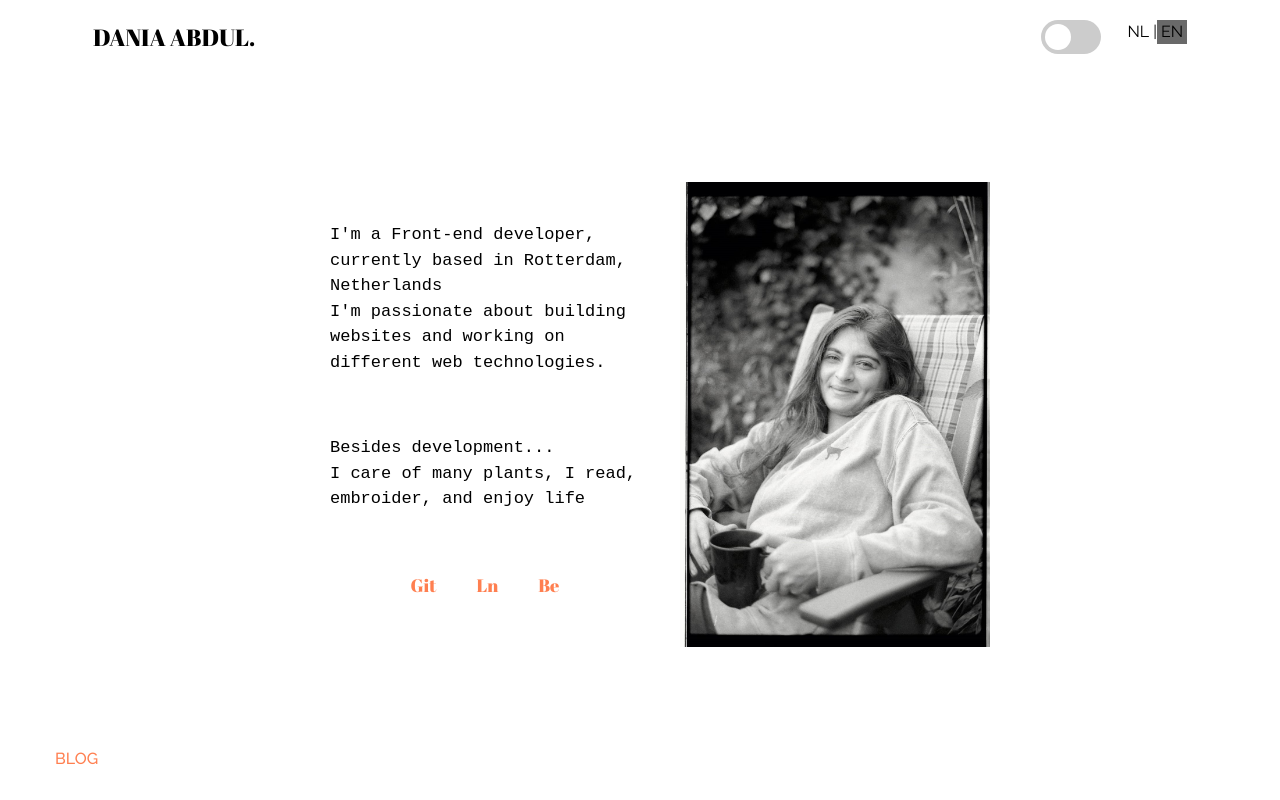
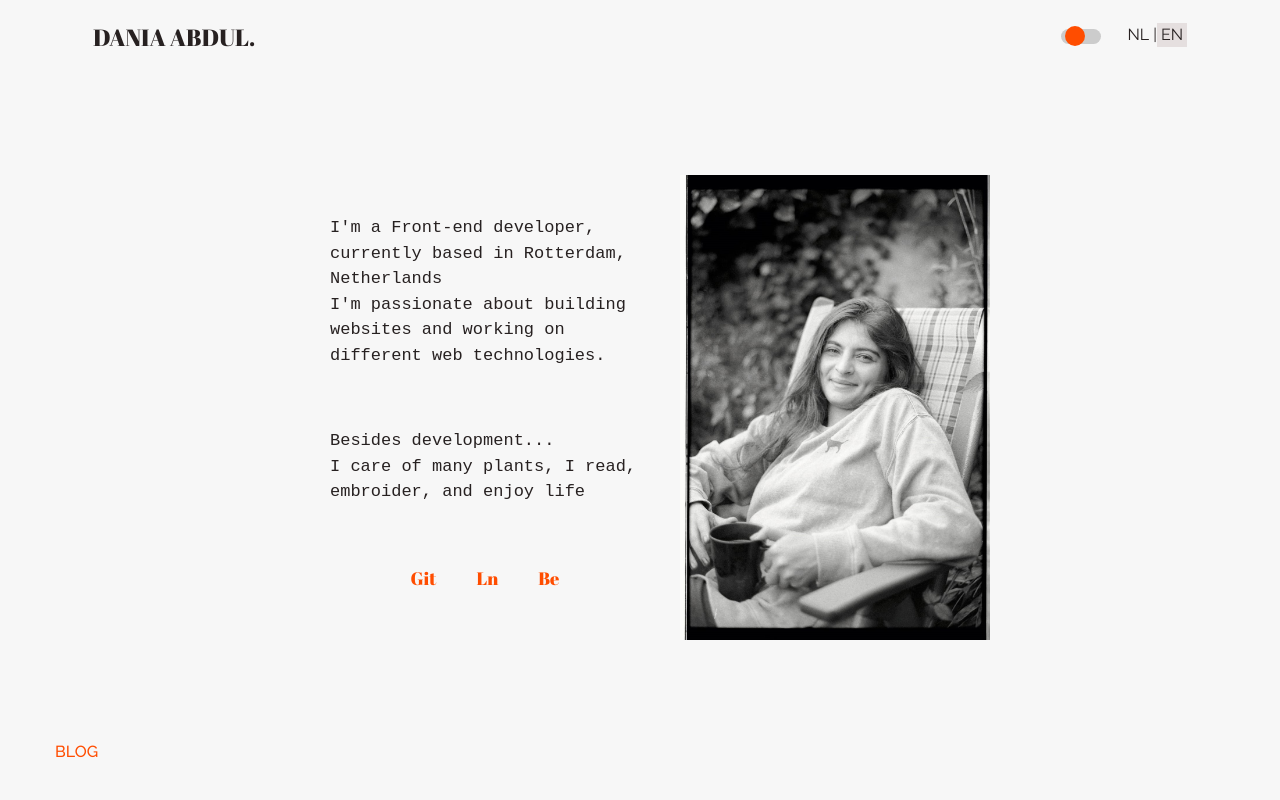
Before and after one commit to Dania-abdul/dania, a React (Create React App) app in the folder portfolio/: page / in a window 1280 px wide. Shown: the top 800 px of the page. Built offline with nearby package versions, Linux system fonts and the light colour scheme; a web font is replaced by a local one; what office-ui-fabric-react would draw is missing.

Commit message:
Fix theme colors

```diff
--- a/portfolio/src/assets/stylesheets/objects/blog/cards.scss
+++ b/portfolio/src/assets/stylesheets/objects/blog/cards.scss
@@ -1,6 +1,10 @@
 
 //----- BLOG | CARDS
 
+.card-vertical__inner,
+.card-horizontal__inner  {
+    background: $color-secondary;
+}
 
 .card__tools {
     justify-content: space-between;
@@ -8,6 +12,9 @@
     margin: 12px;
 }
 
+.tools__icon {
+    color: $color-primary;
+}
 .icon--more {
     margin: 0;
 }
--- a/portfolio/src/assets/stylesheets/objects/blog/modal.scss
+++ b/portfolio/src/assets/stylesheets/objects/blog/modal.scss
@@ -59,7 +59,7 @@
     text-align: right;
 }
 
-.modal__btn-more {
+.modal__btn {
     border: none;
     color: $color-primary;
     transition: all 0.5s;
--- a/portfolio/src/assets/stylesheets/objects/footer.scss
+++ b/portfolio/src/assets/stylesheets/objects/footer.scss
@@ -8,7 +8,7 @@
 }
 
 .footer__inner {
-    border-top: 1px solid #000;
+    border-top: 1px solid var(--accent-color);
     padding-top: 120px;
     padding-bottom: 120px;
 }
--- a/portfolio/src/assets/stylesheets/objects/header.scss
+++ b/portfolio/src/assets/stylesheets/objects/header.scss
@@ -25,14 +25,21 @@
 }
 
 .header__nav {
+    display: flex;
     align-self: center;
 }
-.header__name {
+.header__name,
+.header__link {
     color: var(--text-color);
     @include fluid-sizing(320px, 1440px, 20px,24px, 'font-size') ;
     font-family: $font--abril;
     text-transform: uppercase;
     padding-left: 23px;
+
+    &:hover {
+        color: var(--link-color);
+    }
+
 }
 
 
@@ -95,19 +102,19 @@ button[class^="language-switch__button--"] {
 
 
 .language-switch__button--en {
-    box-shadow: inset 0 0 0 $color-gray--dark;
+    box-shadow: inset 0 0 0 var(--accent-color);
 
     &:hover,
     &:focus,
     &:active {
-        box-shadow: inset 10em 0 0 $color-gray--dark;
+        box-shadow: inset 10em 0 0 var(--accent-color);
         color: var(--text-color);
 
     }
 }
 
 .language-switch__button--en--active {
-    background: $color-gray--dark;
+    background: var(--accent-color);
     color: var(--text-color);
 }
 
@@ -115,10 +122,12 @@ button[class^="language-switch__button--"] {
 
 /////
 .switch {
-  position: relative;
-  display: inline-block;
-  width: 60px;
-  height: 34px;
+    position: relative;
+    display: inline-block;
+    width: 40px;
+    height: 15px;
+    margin-top: 6px;
+    margin-bottom: 0;
 }
 
 .switch input {
@@ -142,17 +151,18 @@ button[class^="language-switch__button--"] {
 .slider:before {
   position: absolute;
   content: "";
-  height: 26px;
-  width: 26px;
+  height: 20px;
+  width: 20px;
   left: 4px;
-  bottom: 4px;
-  background-color: white;
+  top: 50%;
+  transform: translateY(-50%);
+  background-color: var(--link-color);
   -webkit-transition: .4s;
   transition: .4s;
 }
 
 input:checked+.slider {
-  background-color: #2196F3;
+  background-color: var(--accent-color);
 }
 
 input:focus+.slider {
@@ -160,9 +170,9 @@ input:focus+.slider {
 }
 
 input:checked+.slider:before {
-  -webkit-transform: translateX(26px);
-  -ms-transform: translateX(26px);
-  transform: translateX(26px);
+  -webkit-transform: translateX(11px)translatey(-50%);
+  -ms-transform: translateX(11px)translatey(-50%);
+  transform: translateX(11px)translatey(-50%);
 }
 
 /* Rounded sliders */
--- a/portfolio/src/assets/stylesheets/pages/blog.scss
+++ b/portfolio/src/assets/stylesheets/pages/blog.scss
@@ -23,13 +23,26 @@
     @media only screen and (min-width:768px){
         flex: 1 auto;
         padding-right:40px;
+        margin-top: 36px;
         max-width: calc(100% - 124px);
+    }
+    .content-62 {
+        color: var(--text-color);
+        background: var(--background-color);
+    }
+    .root-61 {
+        &:before {
+            background-color: var(--accent-color);;
+        }
     }
 
 }
 
 .blog-contnt--right {
-
+    margin-bottom: 52px;
+    @media only screen and (min-width:768px) {
+        margin-bottom: 0;
+    }
     button.ms-Button {
         padding-left: 10px;
     }
@@ -43,3 +56,17 @@
 .ms-Nav-group {
     min-width: 124px;
 }
+
+.nav-category {
+    .ms-Nav-chevronButton {
+        color: var(--text-color);
+        background-color: var(--accent-color);
+    }
+    .ms-Nav-link
+     {
+        color: var(--text-color);
+    }
+    .ms-Nav-compositeLink:hover .link-110 {
+        background-color: var(--accent-color);
+    }
+}
--- a/portfolio/src/assets/stylesheets/pages/homepage.scss
+++ b/portfolio/src/assets/stylesheets/pages/homepage.scss
@@ -179,7 +179,7 @@
 	height: 1px;
 	box-shadow: 0 1px rgba(255,255,255,0.6);
 	margin-top: -0.7em;
-	background: #000;
+	background: var(--accent-color);
 	transform-origin: center left;
 	animation: strikethrough 1s 0.5s cubic-bezier(.55, 0, .1, 1) 1;
 	transition: transform 0.5s cubic-bezier(.55, 0, .1, 1);
--- a/portfolio/src/assets/stylesheets/settings.scss
+++ b/portfolio/src/assets/stylesheets/settings.scss
@@ -2,10 +2,10 @@
 //Colors -- light mood
 //=======================
 
-$color-link: orange;
+$color-link: #ff4d00;
 
-$color-primary: darkorchid;
-$color-secondary : antiquewhite;
+$color-primary: #272121;
+$color-secondary : #f7f7f7;
 
 $color-gray--dark:#696969;
 $color-gray--light: rgba( $color-gray--dark, 0.2 );
@@ -26,12 +26,12 @@ $color-gray--light: rgba( $color-gray--dark, 0.2 );
 
 
   :root {
-    --text-color: black  ;
-    --background-color:white;
-    --link-color: coral ;
+    --text-color: #272121  ;
+    --background-color:#f7f7f7;
+    --link-color: #ff4d00;
+    --accent-color: #e5dfdf;
     --main-headline-color: rgb(233, 30, 99);
     --accent-background-color: rgb(0, 188, 212);
-    --accent-color: rgb(5, 5, 5);
   }
 
 
@@ -39,12 +39,12 @@ $color-gray--light: rgba( $color-gray--dark, 0.2 );
   // DARK//
   /////////
 [data-theme="dark"] {
-    --text-color: white ;
-    --background-color:black;
-    --link-color: coral;
+    --text-color: #f7f7f7 ;
+    --background-color: #272121;
+    --link-color: #ff4d00 ;
+    --accent-color: #443737;
     --main-headline-color: rgb(233, 30, 99);
     --accent-background-color: rgb(0, 188, 212);
-    --accent-color: rgb(5, 5, 5);
   }
 
 
--- a/portfolio/src/header.tsx
+++ b/portfolio/src/header.tsx
@@ -11,13 +11,13 @@ export const Header = (language: string,
                 <a href="/portfolio" className="header__name header__name--black header__link" >Dania Abdul.</a>
             </div>
             <div className="header__nav">
+                <div className="header__utilities">
+                    <label className="switch">
+                        <input type="checkbox" onChange={toggle_theme} defaultChecked={!is_dark}/>
+                        <span className="slider round" />
+                    </label>
+                </div>
                 <ul className="header__nav-list nav">
-                    <li>
-                        <label className="switch">
-                            <input type="checkbox" onChange={toggle_theme} defaultChecked={!is_dark}/>
-                            <span className="slider round" />
-                        </label>
-                    </li>
                     <li className="nav-list__item language-switch ">
                         <button className={`language-switch__button--nl${language.toLowerCase() == "nl" ? "--active" : ""}`} onClick={() => update_language('nl')}>NL</button><span>|</span>
                         <button className={`language-switch__button--en${language.toLowerCase() == "en" ? "--active" : ""}`} onClick={() => update_language('en')}>EN</button>
--- a/portfolio/src/home_blog.tsx
+++ b/portfolio/src/home_blog.tsx
@@ -4,7 +4,7 @@ import i18next from 'i18next';
 import { IFontStyles, PrimaryButton, Stack, DefaultButton, Text, Image, ITextStyles, FontWeights, IIconStyles, Icon, Modal, IconButton, getTheme, mergeStyleSets, FontSizes} from 'office-ui-fabric-react'
 import { Card, ICardTokens, ICardSectionStyles, ICardSectionTokens } from '@uifabric/react-cards';
 import { initializeIcons } from 'office-ui-fabric-react/lib/Icons';
-import { Nav, INavLinkGroup, INavProps } from 'office-ui-fabric-react/lib/Nav';
+import { Nav, INavStyles, INavLinkGroup, INavProps } from 'office-ui-fabric-react/lib/Nav';
 import { Separator } from 'office-ui-fabric-react/lib/Separator';
 import { loadTheme } from 'office-ui-fabric-react/lib/Styling';
 import { Breadcrumb, IBreadcrumbItem, IDividerAsProps } from 'office-ui-fabric-react/lib/Breadcrumb';
@@ -70,8 +70,21 @@ const horizontalFooterCardSectionStyles: ICardSectionStyles = {
 		alignSelf: 'stretch',
 		borderTop: '1px solid #F3F2F1'
 	  }
-	};
-const footerCardSectionTokens: ICardSectionTokens = { padding: '0px 0px 0px 12px' };
+  };
+
+  // const navStyles : INavStyles = {
+  //   root: {
+  //     color: '#000000',
+  //   }
+  // };
+  const styles = {
+    root: [
+      {
+        color: 'green',
+      }
+    ]
+  };
+  const footerCardSectionTokens: ICardSectionTokens = { padding: '0px 0px 0px 12px' };
 
 const itemsWithHeading: IBreadcrumbItem[] = [
   { text: 'Home', key: 'home', onClick: () => { window.location.href = "/portfolio/blog" } },
@@ -125,18 +138,6 @@ export class HomeBlogComponent extends React.Component <HomeBlogProps, HomeBlogS
 
 
   blog_home_modal = (selected_card:cardData) => {
-    const theme = getTheme();
-    const iconButtonStyles = mergeStyleSets({
-      root: {
-        color: theme.palette.themeDark,
-        marginLeft: 'auto',
-        marginTop: '4px',
-        marginRight: '2px'
-      },
-      rootHovered: {
-        color: theme.palette.themeDark
-      }
-    });
 
     return (
       <Modal
@@ -149,7 +150,6 @@ export class HomeBlogComponent extends React.Component <HomeBlogProps, HomeBlogS
           <div className={"modal__header"}>
             <h4 className="modal__title ">{i18next.t(selected_card.post_title)}</h4>
             <IconButton
-              styles={iconButtonStyles}
               iconProps={{ iconName: 'Cancel' }}
               ariaLabel="Close popup modal"
               onClick={() => {this.setState({...this.state, overlay : {kind:"blog_home"}})}}
@@ -177,7 +177,7 @@ export class HomeBlogComponent extends React.Component <HomeBlogProps, HomeBlogS
             </div>
           </div>
           <div className="modal__footer">
-            <DefaultButton className="modal__btn-more" text="Read more" onClick={() => window.location.href=selected_card.url} allowDisabledFocus  />
+            <DefaultButton className="modal__btn" text="Read more" onClick={() => window.location.href=selected_card.url} allowDisabledFocus  />
           </div>
         </Modal>
     )
@@ -277,15 +277,17 @@ export class HomeBlogComponent extends React.Component <HomeBlogProps, HomeBlogS
           </div>
           <div className="blog-contnt--right">
             <Nav
-              onRenderGroupHeader={_onRenderGroupHeader as any}
               ariaLabel="Nav with group headers"
+              className="nav-category"
               onLinkClick={(_,e) => {
                 this.setState({...this.state, selected_category: e == undefined || e.name == "All" ? "" : e.name})
               }}
               groups={[{
                 name: 'read about ',
+                expandAriaLabel: 'Expand Extended components section',
+                collapseAriaLabel: 'Collapse Extended components section',
                 links:
-                  [{ name: "All", url: '', key: "All", target: '_blank' }].concat(
+                  [{ name: "All", url: '', key: "All", target: '_blank',}].concat(
                   List(this.state.data).map(c => c.category).toSet().map(c => ({ name: c, url: '', key: c, target: '_blank' })).toArray())
               }
               ]}
```
